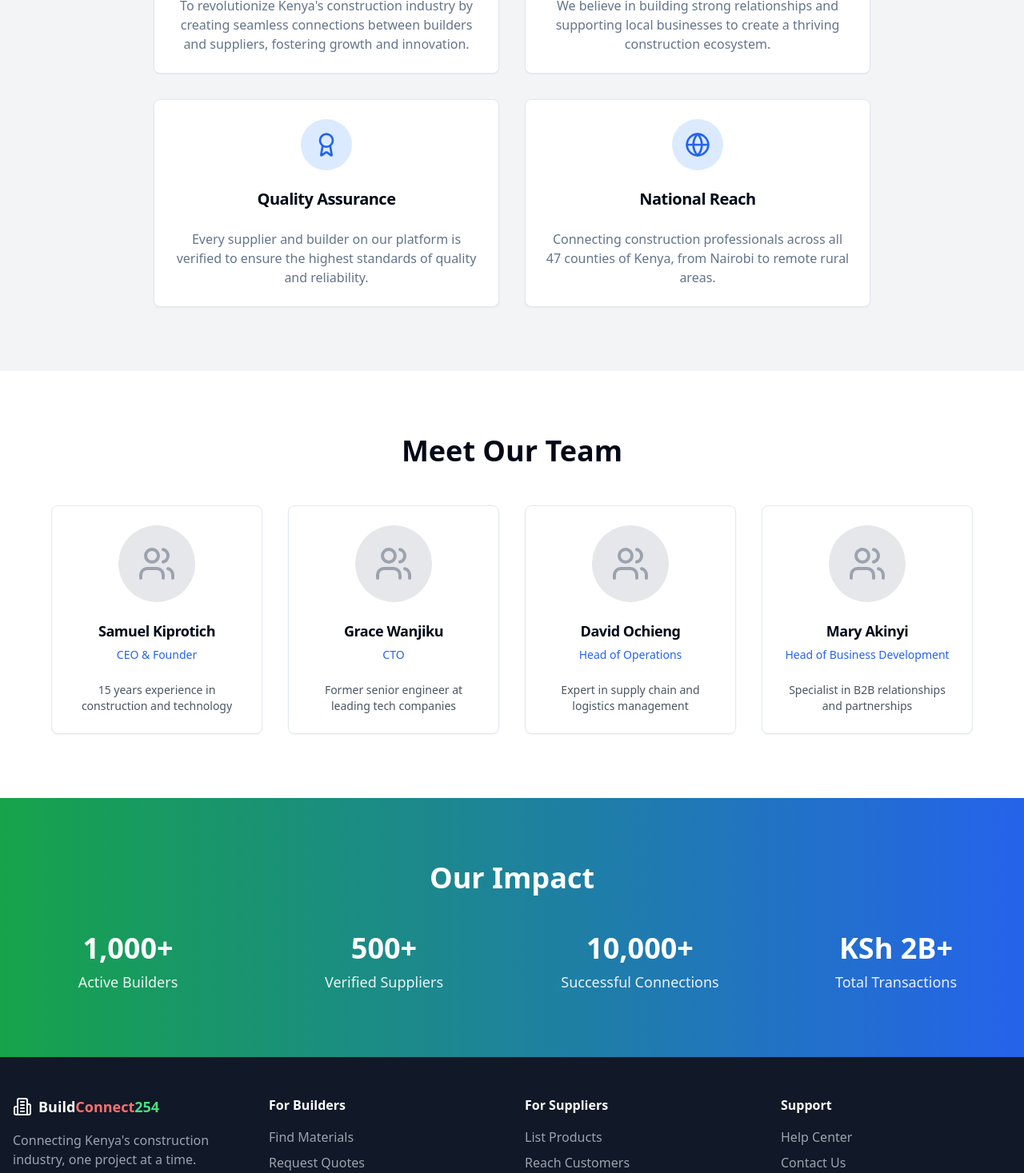
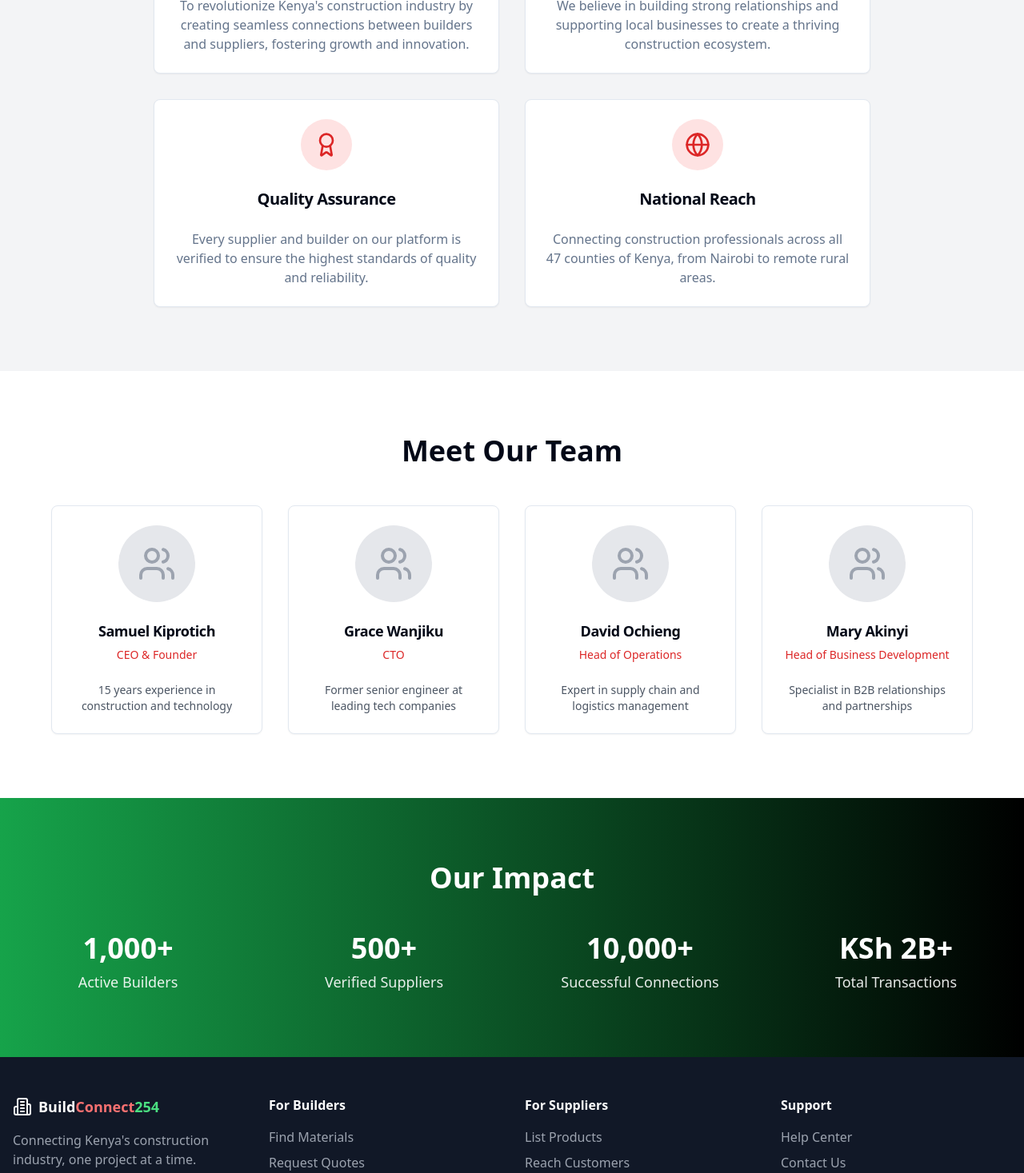
Before and after one commit to hillarytaley-ops/ujenzipro-1860ba63, a React (Vite) app: page /about in a window 1280 px wide. Shown: the part 1330-2797 px from the top of the page at 80% size. Built offline with nearby package versions, Linux system fonts and the light colour scheme.

Commit message:
Reflect Kenyan flag colors
Update background colors to reflect the Kenyan flag in the About page.

```diff
--- a/src/pages/About.tsx
+++ b/src/pages/About.tsx
@@ -1,4 +1,3 @@
-
 import { Card, CardContent, CardDescription, CardHeader, CardTitle } from "@/components/ui/card";
 import { Badge } from "@/components/ui/badge";
 import { Users, Target, Award, Globe } from "lucide-react";
@@ -61,7 +60,7 @@ const About = () => {
       <Navigation />
 
       {/* Hero Section */}
-      <section className="bg-gradient-to-r from-blue-600 to-green-600 text-white py-20">
+      <section className="bg-gradient-to-r from-black to-red-600 text-white py-20">
         <div className="container mx-auto px-4 text-center">
           <Badge className="mb-4 bg-white/20 text-white border-white/30">
             🇰🇪 Proudly Kenyan
@@ -108,8 +107,8 @@ const About = () => {
             {values.map((value, index) => (
               <Card key={index} className="text-center hover:shadow-lg transition-shadow">
                 <CardHeader>
-                  <div className="mx-auto mb-4 p-4 bg-blue-100 rounded-full w-fit">
-                    <value.icon className="h-8 w-8 text-blue-600" />
+                  <div className="mx-auto mb-4 p-4 bg-red-100 rounded-full w-fit">
+                    <value.icon className="h-8 w-8 text-red-600" />
                   </div>
                   <CardTitle className="text-xl">{value.title}</CardTitle>
                 </CardHeader>
@@ -134,7 +133,7 @@ const About = () => {
                     <Users className="h-12 w-12 text-gray-400" />
                   </div>
                   <CardTitle className="text-lg">{member.name}</CardTitle>
-                  <CardDescription className="text-blue-600 font-medium">
+                  <CardDescription className="text-red-600 font-medium">
                     {member.role}
                   </CardDescription>
                 </CardHeader>
@@ -148,7 +147,7 @@ const About = () => {
       </section>
 
       {/* Stats Section */}
-      <section className="py-20 bg-gradient-to-r from-green-600 to-blue-600 text-white">
+      <section className="py-20 bg-gradient-to-r from-green-600 to-black text-white">
         <div className="container mx-auto px-4">
           <h2 className="text-4xl font-bold text-center mb-12">Our Impact</h2>
           <div className="grid grid-cols-1 md:grid-cols-4 gap-8 text-center">
```
